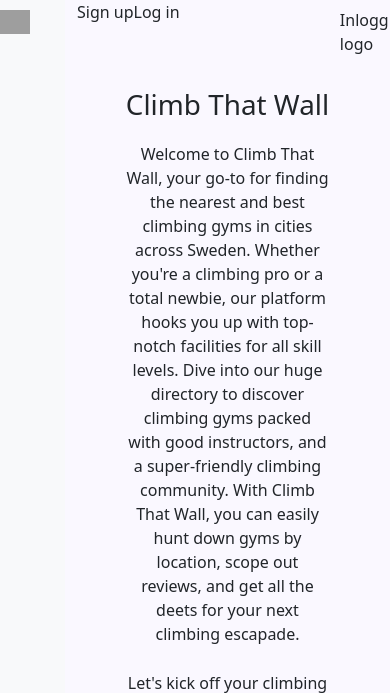
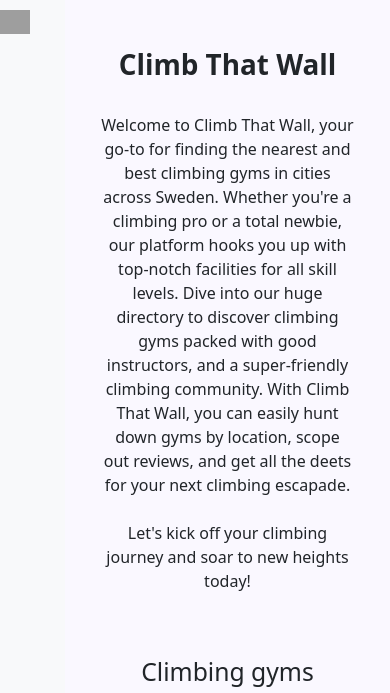
Before and after one commit to Ko11e/Climb-that-wall, a Django app: page / in a window 390 px wide; the page is wider, and only the part inside the window is pictured. Shown: the top 693 px of that part. Run offline with Django 5.2, Linux system fonts and the light colour scheme; grey boxes are pictures that could not be loaded.

```diff
--- a/home/templates/home/index.html
+++ b/home/templates/home/index.html
@@ -2,51 +2,66 @@
 
 {% block title %}Home{% endblock %}
 
+{% load static %}
+
 {% block content %}
-<div class="row align-items-start">
-    <div class="col d-flex" id="signin">
-        <div>Sign up</div>
-        <div>Log in</div>
-    </div>
-    <div class="col-2 m-2">
-      Inlogging logo
-    </div>
-</div>
+
 <div class="row align-items-center">
     <div class="col m-4">
-        <h1 id="intro-header">Climb That Wall</h1>
-        <p class="intro-text">
+        <h1 id="intro-header" class="fw-bold py-4">Climb That Wall</h1>
+        <p class="pb-4">
             Welcome to Climb That Wall, your go-to for finding the nearest and best climbing gyms in cities across Sweden.
             Whether you're a climbing pro or a total newbie, our platform hooks you up with top-notch facilities for all
             skill levels. Dive into our huge directory to discover climbing gyms packed with good instructors, and a
             super-friendly climbing community. With Climb That Wall, you can easily hunt down gyms by location, scope out reviews,
             and get all the deets for your next climbing escapade.
-        </p>
-        <p class="intro-text">
+            <br>
+            <br>
             Let's kick off your climbing journey and soar to new heights today!
         </p>
     </div>
 </div>
 <div class="row">
     <div class="col text-center">
-      Climbing halls
+      <h2>Climbing gyms</h2>
     </div>
 </div>
 <div class="row">
     <div class="col-1">
-      arrow for more cilmbing halls
+        <i class="fa-solid fa-angles-left"></i>
     </div>
     <div class="col">
-        Hall card
+        <div class="card">
+            <img src="{% static './images/designer2.jpeg' %}" class="card-img-top" alt="...">
+            <div class="card-body">
+              <h5 class="card-title">Card title</h5>
+              <p class="card-text">Some quick example text to build on the card title and make up the bulk of the card's content.</p>
+              <a href="#" class="btn btn-primary">Go somewhere</a>
+            </div>
+        </div>
     </div>
     <div class="col">
-        Hall card
+        <div class="card">
+            <img src="{% static './images/designer3.jpeg' %}" class="card-img-top" alt="...">
+            <div class="card-body">
+              <h5 class="card-title">Card title</h5>
+              <p class="card-text">Some quick example text to build on the card title and make up the bulk of the card's content.</p>
+              <a href="#" class="btn btn-primary">Go somewhere</a>
+            </div>
+        </div>
     </div>
     <div class="col">
-        Hall card
+        <div class="card">
+            <img src="{% static './images/designer4.jpeg' %}" class="card-img-top" alt="...">
+            <div class="card-body">
+              <h5 class="card-title">Card title</h5>
+              <p class="card-text">Some quick example text to build on the card title and make up the bulk of the card's content.</p>
+              <a href="#" class="btn btn-primary">Go somewhere</a>
+            </div>
+        </div>
     </div>
     <div class="col-1">
-        arrow for more cilmbing halls
+        <i class="fa-solid fa-angles-right"></i>
     </div>
 </div>
 
```
